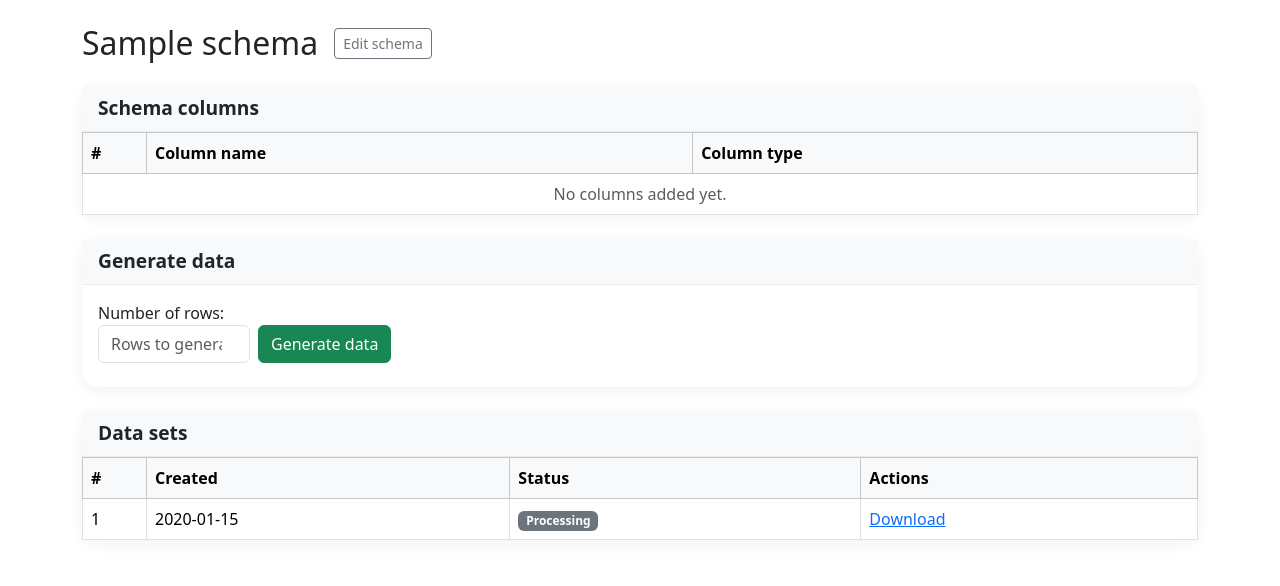
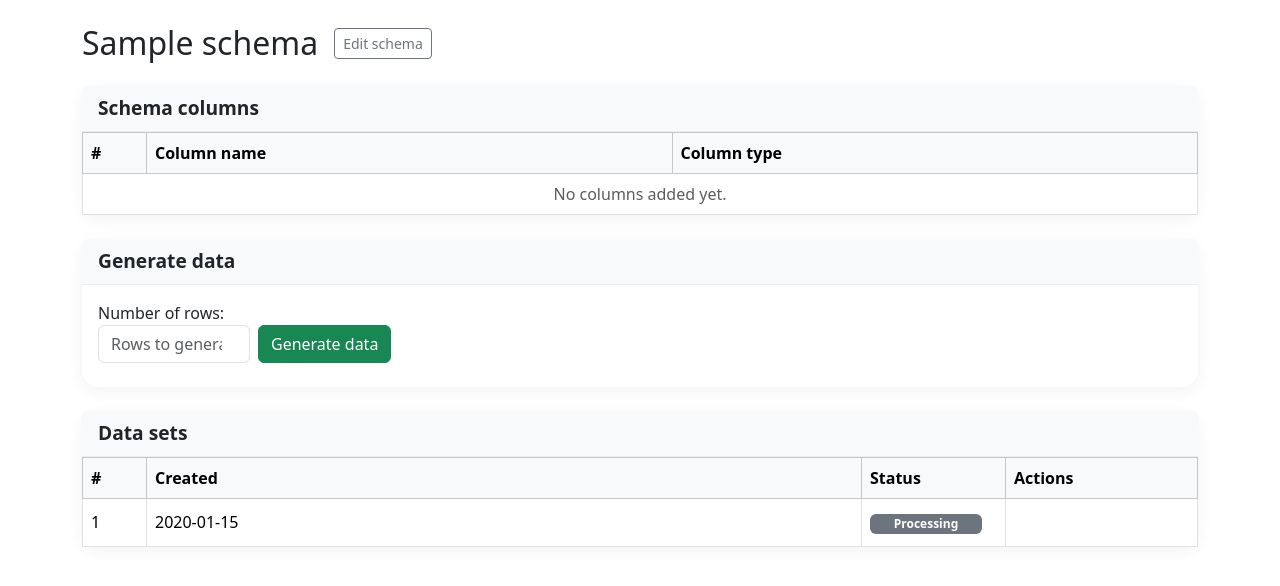
Before and after one commit to d-stegantsev/django-fake-csv, a Django app: page /schemas/1/ in a window 1280 px wide. Shown: the part 56-642 px from the top of the page. Run offline with Django 4.2, Linux system fonts and the light colour scheme; a user stored in the database is signed in; tables that the repository leaves empty hold one stand-in row (values such as "Sample post"); data that the repository does not hold is empty; parts of the project's set-up code (start-up, migrations or seed data) failed here and were passed over; some libraries are stand-ins or nearby versions.

Commit message:
fix table with statuses

```diff
--- a/static/css/styles.css
+++ b/static/css/styles.css
@@ -77,3 +77,16 @@ legend {
     font-weight: 600;
     background: #f8f9fa !important;
 }
+
+.table.table-bordered { table-layout: fixed; }
+
+th.status-col, td.status-col { width: 9rem; }
+th.actions-col, td.actions-col { width: 12rem; }
+
+.badge-status {
+  display: inline-block;
+  min-width: 7rem;
+  text-align: center;
+}
+
+tr.dataset-row td { vertical-align: middle; }
--- a/templates/schemas/dataset_table_body.html
+++ b/templates/schemas/dataset_table_body.html
@@ -9,20 +9,23 @@
     <tr>
       <td>{{ forloop.counter }}</td>
       <td>{{ ds.created_at|date:"Y-m-d" }}</td>
-      <td>
+
+      <td class="status-col">
         {% if ds.status == "ready" %}
-          <span class="badge bg-success">Ready</span>
+          <span class="badge bg-success badge-status">Ready</span>
         {% elif ds.status == "processing" %}
-          <span class="badge bg-secondary">Processing</span>
+          <span class="badge bg-secondary badge-status">Processing</span>
         {% else %}
-          <span class="badge bg-danger">Error</span>
+          <span class="badge bg-danger badge-status">Error</span>
         {% endif %}
       </td>
-      <td>
-        {% if ds.file %}
-          <a href="{{ ds.file.url }}" class="link-primary">Download</a>
+
+      <td class="actions-col">
+        {% if ds.status == "ready" and ds.file %}
+          <a href="{{ ds.file.url }}" class="btn btn-outline-primary btn-sm">Download</a>
         {% else %}
-          <span class="text-muted">—</span>
+          {# резервуємо місце під кнопку, щоб не було зсуву #}
+          <span class="btn btn-outline-secondary btn-sm invisible">Download</span>
         {% endif %}
       </td>
     </tr>
--- a/templates/schemas/schema_detail.html
+++ b/templates/schemas/schema_detail.html
@@ -71,8 +71,8 @@
         <tr>
           <th style="width:4rem;">#</th>
           <th>Created</th>
-          <th>Status</th>
-          <th>Actions</th>
+          <th class="status-col">Status</th>
+          <th class="actions-col">Actions</th>
         </tr>
         </thead>
         {% include "schemas/dataset_table_body.html" with datasets=datasets schema=schema %}
```
